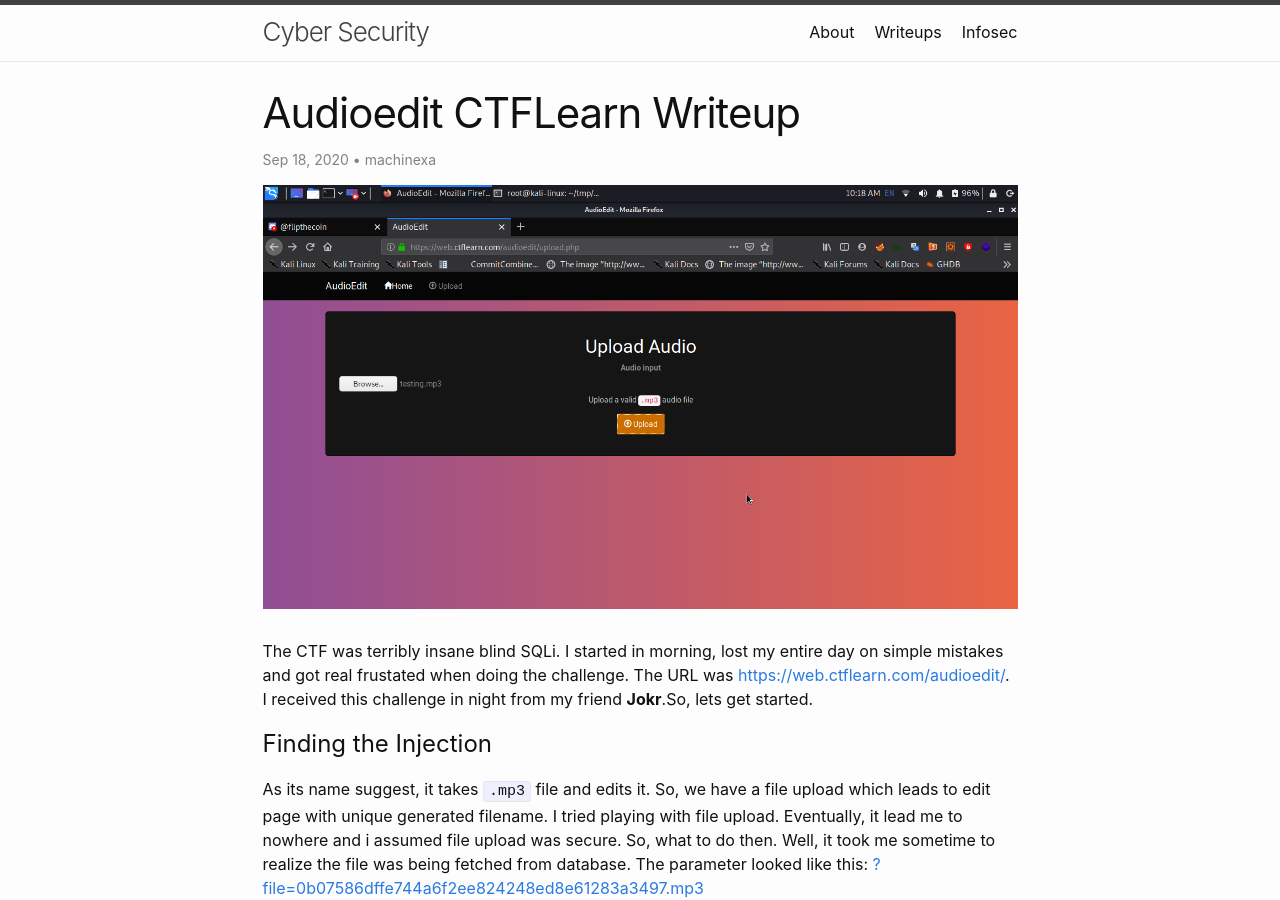
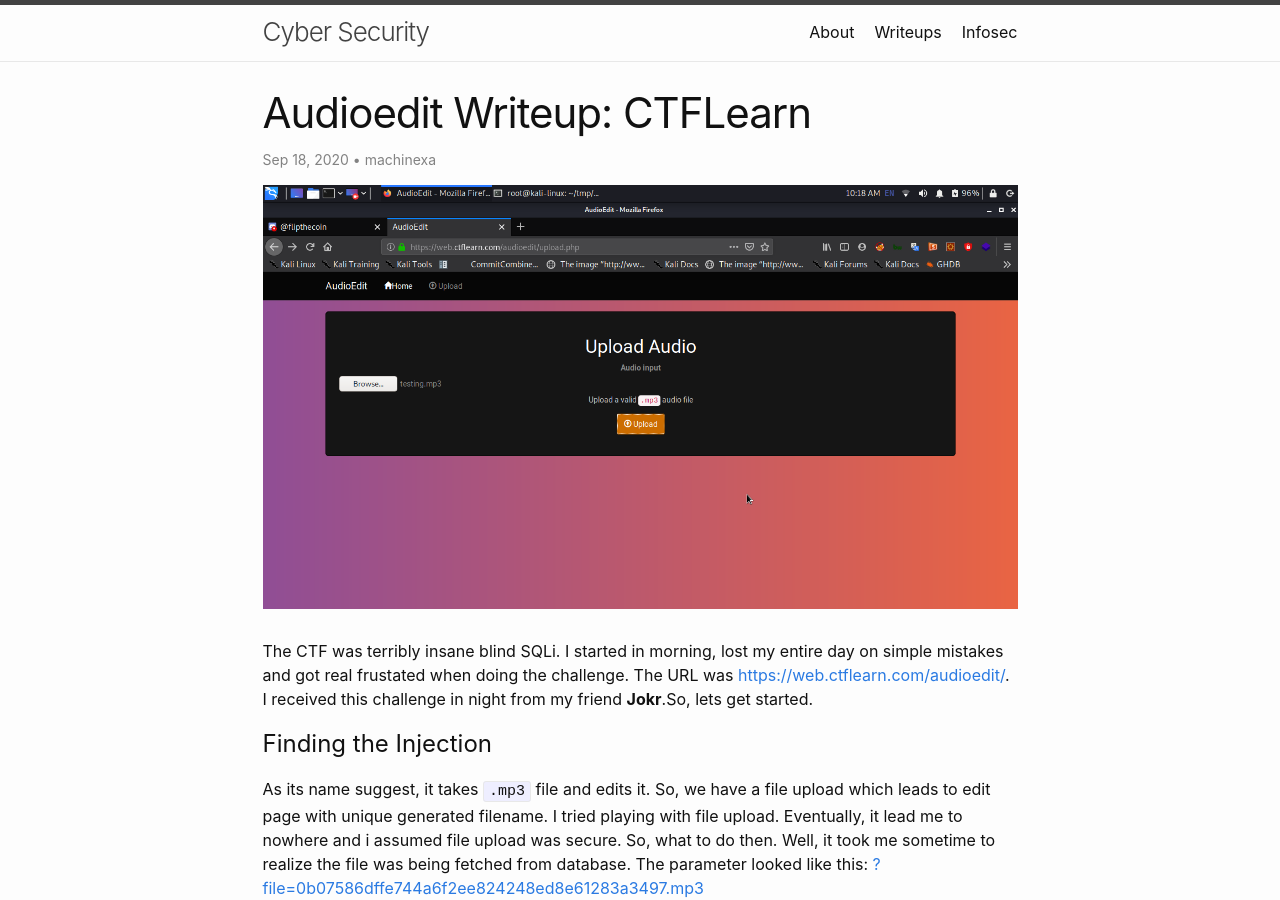
Before and after one commit to machinexa2/machinexa2.github.io, a Jekyll site: the page built from writeups/_posts/2020-09-19-audioedit.markdown, in a window 1280 px wide and 900 px high. Built offline with Jekyll 4.4.1, drawn with Linux system fonts in a browser that asks for light colours.

Commit message:
01:11:49 PM 09/19/2020

```diff
--- a/writeups/_posts/2020-09-19-audioedit.markdown
+++ b/writeups/_posts/2020-09-19-audioedit.markdown
@@ -1,6 +1,6 @@
 ---
 layout: post
-title:  "Audioedit CTFLearn Writeup"
+title:  "Audioedit Writeup: CTFLearn"
 date:   2020-09-18 16:25:10 +0545
 author: machinexa
 image: /writeups/assets/images/ctflearn_audioedit_homepage.png
```
